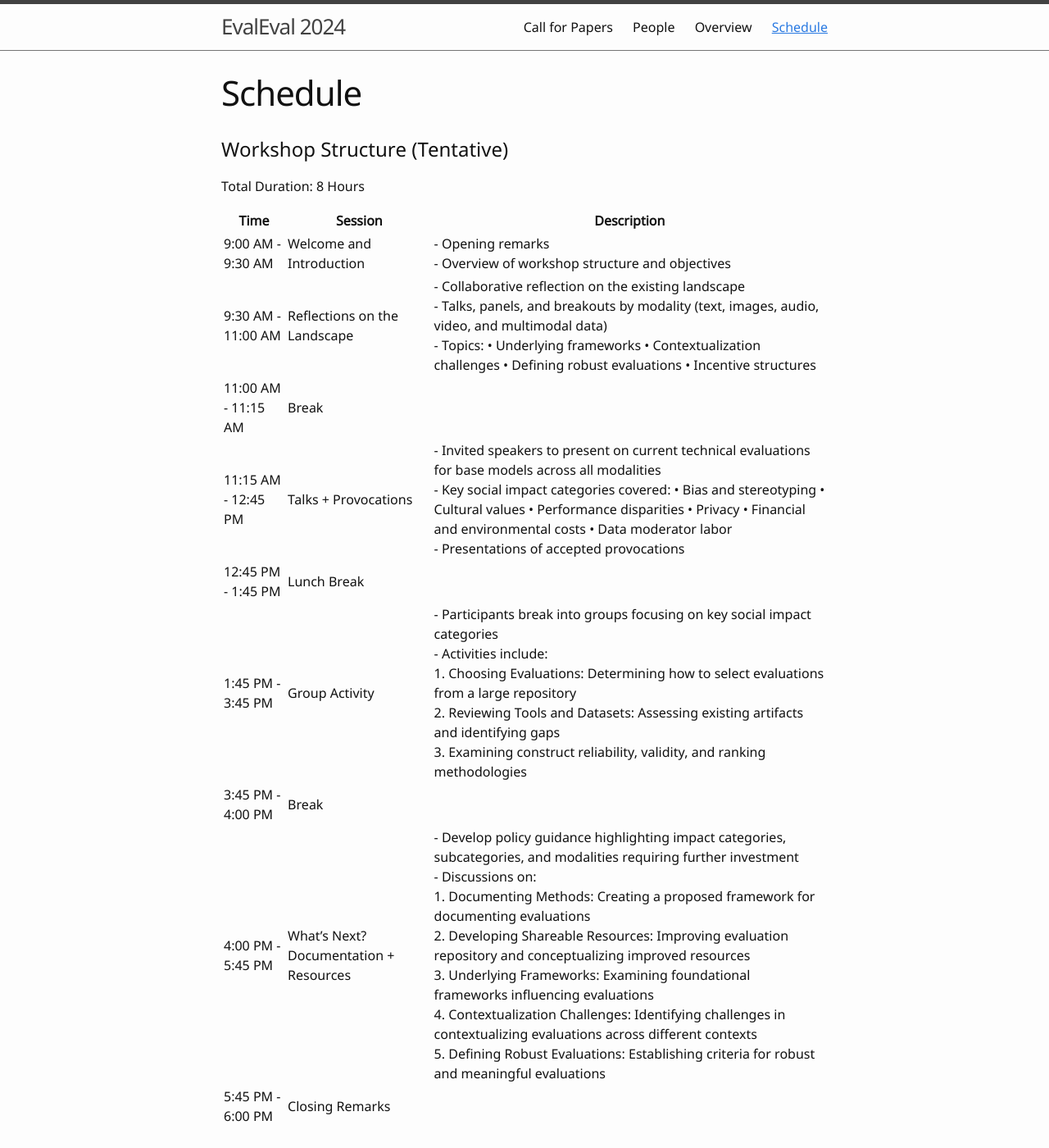
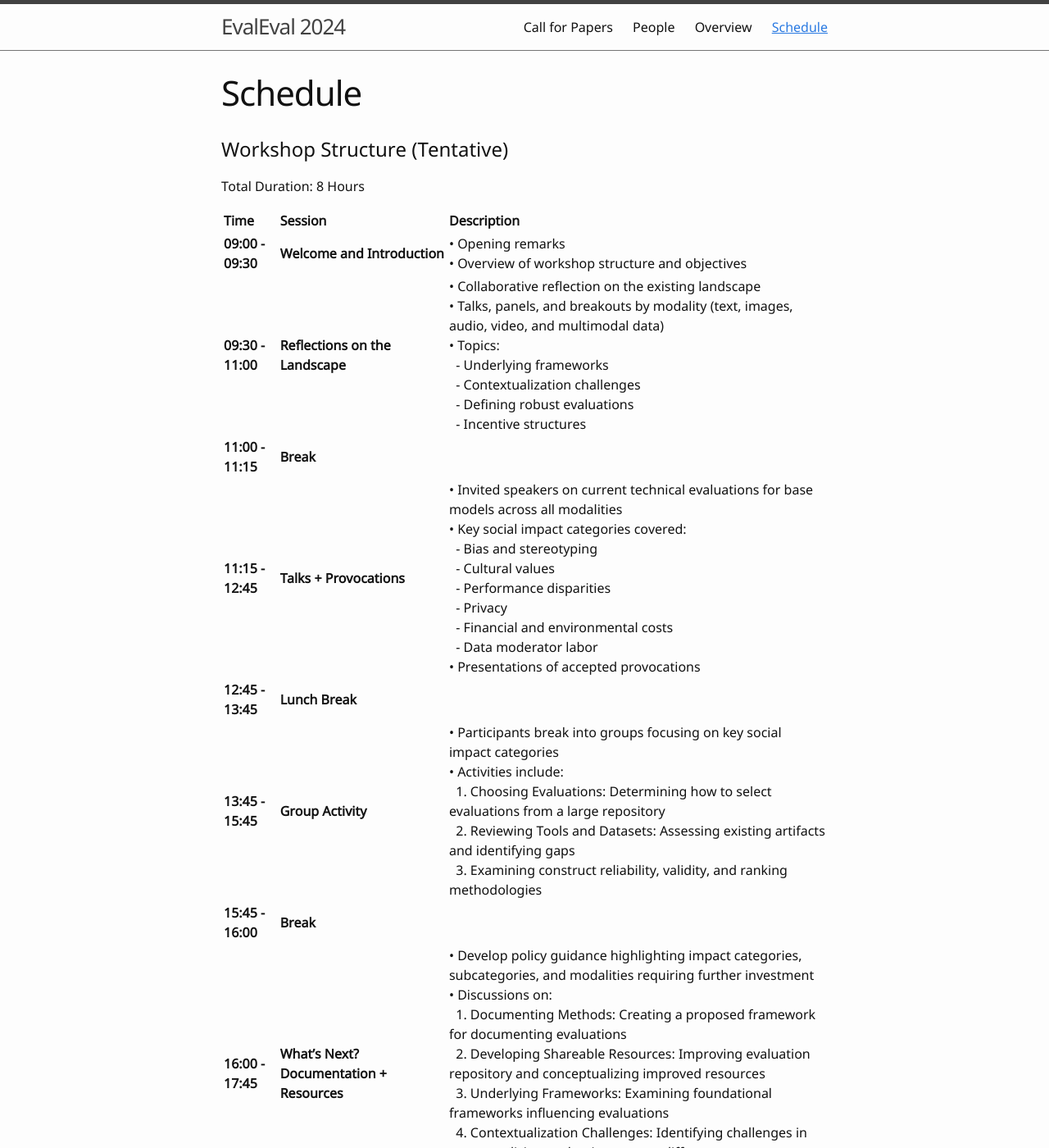
Before and after one commit to aaai-fidu-lab/aaai-fidu-lab.github.io, a Jekyll site: the page built from workshop-schedule.md, in a window 1280 px wide and 1400 px high. Shown: the whole window at 82% size. Built offline with Jekyll 4.4.1, drawn with Linux system fonts in a browser that asks for light colours; our own code applies the rules of GitHub Pages for plain Markdown files.

Commit message:
Update workshop-schedule.md

```diff
--- a/workshop-schedule.md
+++ b/workshop-schedule.md
@@ -7,14 +7,14 @@ nav: true
 
 Total Duration: 8 Hours
 
-| Time | Session | Description |
-|------|---------|-------------|
-| 9:00 AM - 9:30 AM | Welcome and Introduction | - Opening remarks<br>- Overview of workshop structure and objectives |
-| 9:30 AM - 11:00 AM | Reflections on the Landscape | - Collaborative reflection on the existing landscape<br>- Talks, panels, and breakouts by modality (text, images, audio, video, and multimodal data)<br>- Topics: • Underlying frameworks • Contextualization challenges • Defining robust evaluations • Incentive structures |
-| 11:00 AM - 11:15 AM | Break |  |
-| 11:15 AM - 12:45 PM | Talks + Provocations | - Invited speakers to present on current technical evaluations for base models across all modalities<br>- Key social impact categories covered: • Bias and stereotyping • Cultural values • Performance disparities • Privacy • Financial and environmental costs • Data moderator labor<br>- Presentations of accepted provocations |
-| 12:45 PM - 1:45 PM | Lunch Break |  |
-| 1:45 PM - 3:45 PM | Group Activity | - Participants break into groups focusing on key social impact categories<br>- Activities include:<br>1. Choosing Evaluations: Determining how to select evaluations from a large repository<br>2. Reviewing Tools and Datasets: Assessing existing artifacts and identifying gaps<br>3. Examining construct reliability, validity, and ranking methodologies |
-| 3:45 PM - 4:00 PM | Break |  |
-| 4:00 PM - 5:45 PM | What's Next? Documentation + Resources | - Develop policy guidance highlighting impact categories, subcategories, and modalities requiring further investment<br>- Discussions on:<br>1. Documenting Methods: Creating a proposed framework for documenting evaluations<br>2. Developing Shareable Resources: Improving evaluation repository and conceptualizing improved resources<br>3. Underlying Frameworks: Examining foundational frameworks influencing evaluations<br>4. Contextualization Challenges: Identifying challenges in contextualizing evaluations across different contexts<br>5. Defining Robust Evaluations: Establishing criteria for robust and meaningful evaluations |
-| 5:45 PM - 6:00 PM | Closing Remarks |  |
+| Time              | Session                                  | Description                                                                                     |
+|:------------------|:-----------------------------------------|:------------------------------------------------------------------------------------------------|
+| **09:00 - 09:30** | **Welcome and Introduction**             | • Opening remarks<br>• Overview of workshop structure and objectives                            |
+| **09:30 - 11:00** | **Reflections on the Landscape**         | • Collaborative reflection on the existing landscape<br>• Talks, panels, and breakouts by modality (text, images, audio, video, and multimodal data)<br>• Topics:<br>&nbsp;&nbsp;- Underlying frameworks<br>&nbsp;&nbsp;- Contextualization challenges<br>&nbsp;&nbsp;- Defining robust evaluations<br>&nbsp;&nbsp;- Incentive structures |
+| **11:00 - 11:15** | **Break**                                |                                                                                                  |
+| **11:15 - 12:45** | **Talks + Provocations**                 | • Invited speakers on current technical evaluations for base models across all modalities<br>• Key social impact categories covered:<br>&nbsp;&nbsp;- Bias and stereotyping<br>&nbsp;&nbsp;- Cultural values<br>&nbsp;&nbsp;- Performance disparities<br>&nbsp;&nbsp;- Privacy<br>&nbsp;&nbsp;- Financial and environmental costs<br>&nbsp;&nbsp;- Data moderator labor<br>• Presentations of accepted provocations |
+| **12:45 - 13:45** | **Lunch Break**                          |                                                                                                  |
+| **13:45 - 15:45** | **Group Activity**                       | • Participants break into groups focusing on key social impact categories<br>• Activities include:<br>&nbsp;&nbsp;1. Choosing Evaluations: Determining how to select evaluations from a large repository<br>&nbsp;&nbsp;2. Reviewing Tools and Datasets: Assessing existing artifacts and identifying gaps<br>&nbsp;&nbsp;3. Examining construct reliability, validity, and ranking methodologies |
+| **15:45 - 16:00** | **Break**                                |                                                                                                  |
+| **16:00 - 17:45** | **What's Next? Documentation + Resources** | • Develop policy guidance highlighting impact categories, subcategories, and modalities requiring further investment<br>• Discussions on:<br>&nbsp;&nbsp;1. Documenting Methods: Creating a proposed framework for documenting evaluations<br>&nbsp;&nbsp;2. Developing Shareable Resources: Improving evaluation repository and conceptualizing improved resources<br>&nbsp;&nbsp;3. Underlying Frameworks: Examining foundational frameworks influencing evaluations<br>&nbsp;&nbsp;4. Contextualization Challenges: Identifying challenges in contextualizing evaluations across different contexts<br>&nbsp;&nbsp;5. Defining Robust Evaluations: Establishing criteria for robust and meaningful evaluations |
+| **17:45 - 18:00** | **Closing Remarks**                      |                                                                                                  |
```
